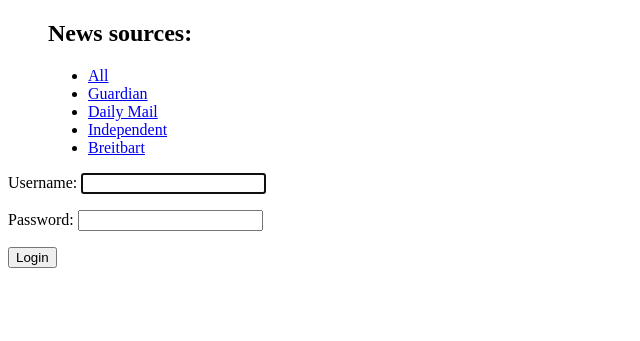
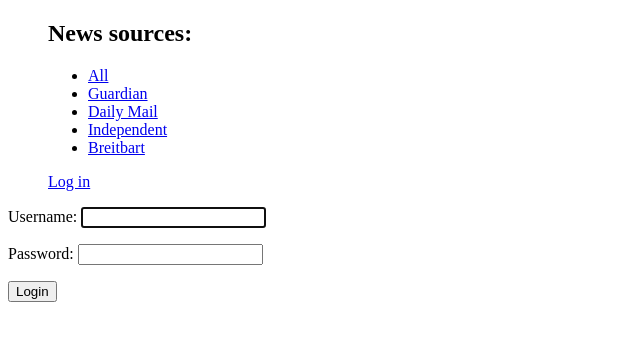
Before and after one commit to keeperofkeys/healthy-feed, a Django app: page /auth/login/ in a window 1280 px wide. Shown: the top 341 px of the page, without its empty margins (0-640 px from the left). Run offline with Django 3.2, Linux system fonts and the light colour scheme; parts of the project's set-up code (start-up, migrations or seed data) failed here and were passed over.

Commit message:
universal log in and out

```diff
--- a/main/templates/base.html
+++ b/main/templates/base.html
@@ -16,6 +16,12 @@
             </li>
             {% endfor %}
         </ul>
+
+        {% if user.is_authenticated %}
+            <a href="{% url 'logout' %}?next=/">Log out</a>
+        {% else %}
+            <a href="{% url 'login' %}?next={{ request.path }}">Log in</a>
+        {% endif %}
     </menu>
     {% block content %}{% endblock %}
     </body>
--- a/main/templates/main/post.html
+++ b/main/templates/main/post.html
@@ -18,7 +18,9 @@
 
     {% else %}
 
-        <p><a href="{% url 'login' %}?next={{ request.path }}">Log in</a> to comment</p>
+        <p>
+            <a href="{% url 'login' %}?next={{ request.path }}">Log in</a> to comment
+        </p>
 
     {% endif %}
 
```
